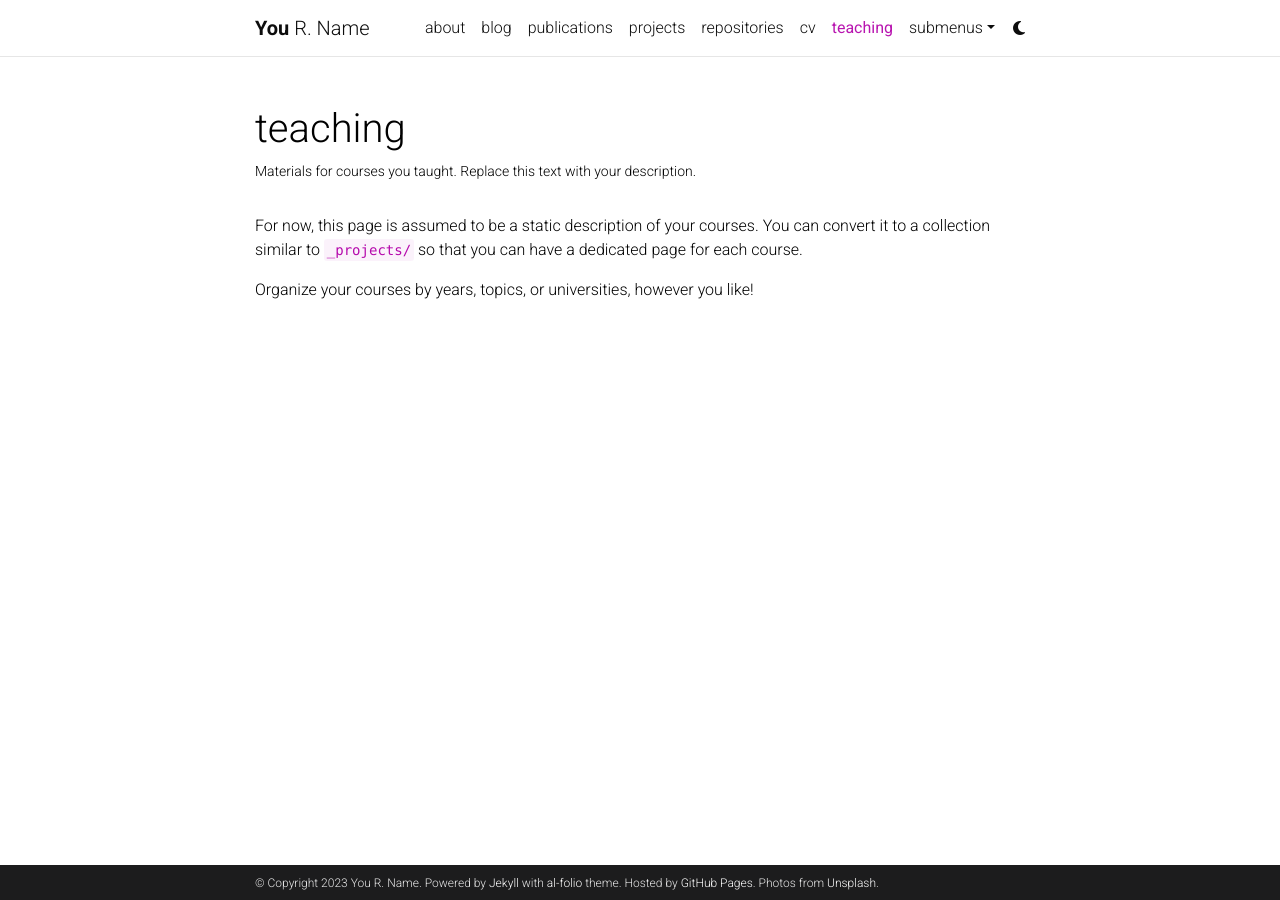
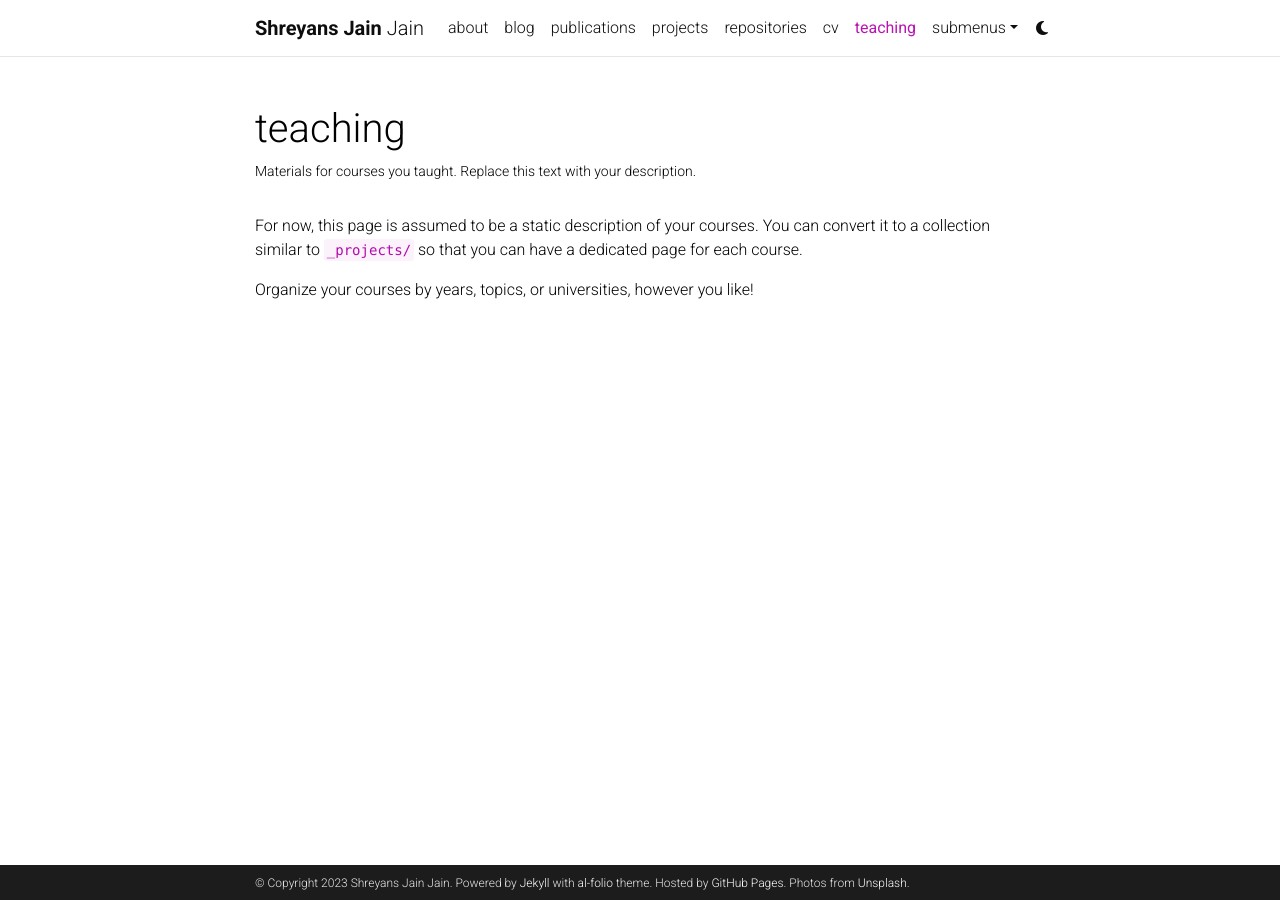
Before and after one commit to ShreyansJain04/ShreyansJain04.github.io, a Jekyll site: the page built from _pages/teaching.md, in a window 1280 px wide. Built offline with Jekyll 4.4.1, drawn with Linux system fonts in a browser that asks for light colours; comment, search, counter and statistics services are not loaded; a style sheet for code colours, icons or effects is not loaded.

Commit message:
Update _config.yml

```diff
--- a/_config.yml
+++ b/_config.yml
@@ -3,10 +3,10 @@
 # -----------------------------------------------------------------------------
 
 title: blank # the website title (if blank, full name will be used instead)
-first_name: You
-middle_name: R.
-last_name: Name
-email: you@example.com
+first_name: Shreyans Jain
+middle_name:
+last_name: Jain
+email: shreyans.jain@iitgn.ac.in
 description: > # the ">" symbol means to ignore newlines until "footer_text:"
   A simple, whitespace theme for academics. Based on [*folio](https://github.com/bogoli/-folio) design.
 footer_text: >
@@ -71,7 +71,7 @@
 # Social integration
 # -----------------------------------------------------------------------------
 
-github_username: # your GitHub user name
+github_username: ShreyansJain04
 gitlab_username: # your GitLab user name
 twitter_username: # your Twitter handle
 mastodon_username: # your mastodon instance+username in the format instance.tld/@username
@@ -177,12 +177,12 @@
     permalink: /projects/:path/
 
 announcements:
-  enabled: true
+  enabled: false
   scrollable: true # adds a vertical scroll bar if there are more than 3 news items
   limit: 5 # leave blank to include all the news in the `_news` folder
 
 latest_posts:
-  enabled: true
+  enabled: false
   scrollable: true # adds a vertical scroll bar if there are more than 3 new posts items
   limit: 3 # leave blank to include all the blog posts
 
```
